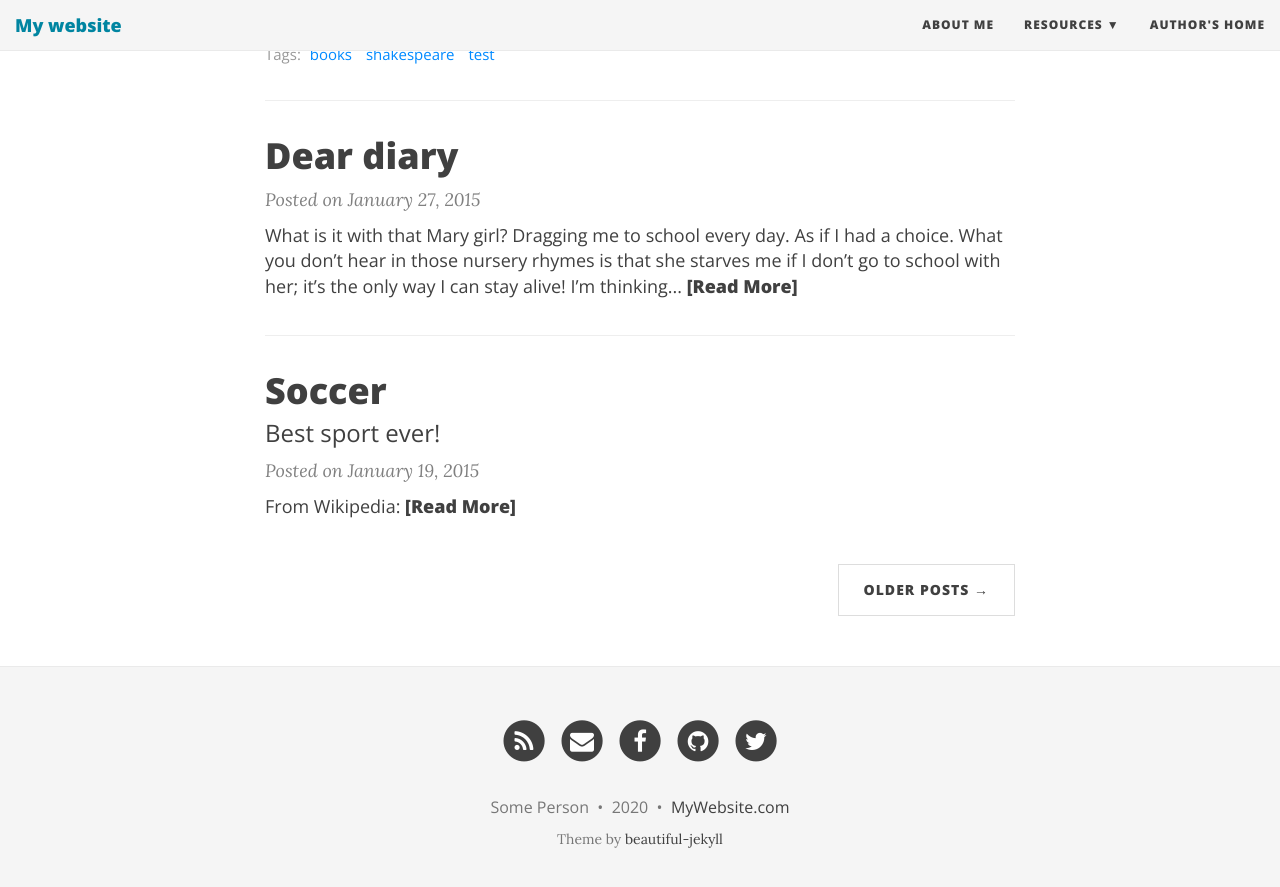
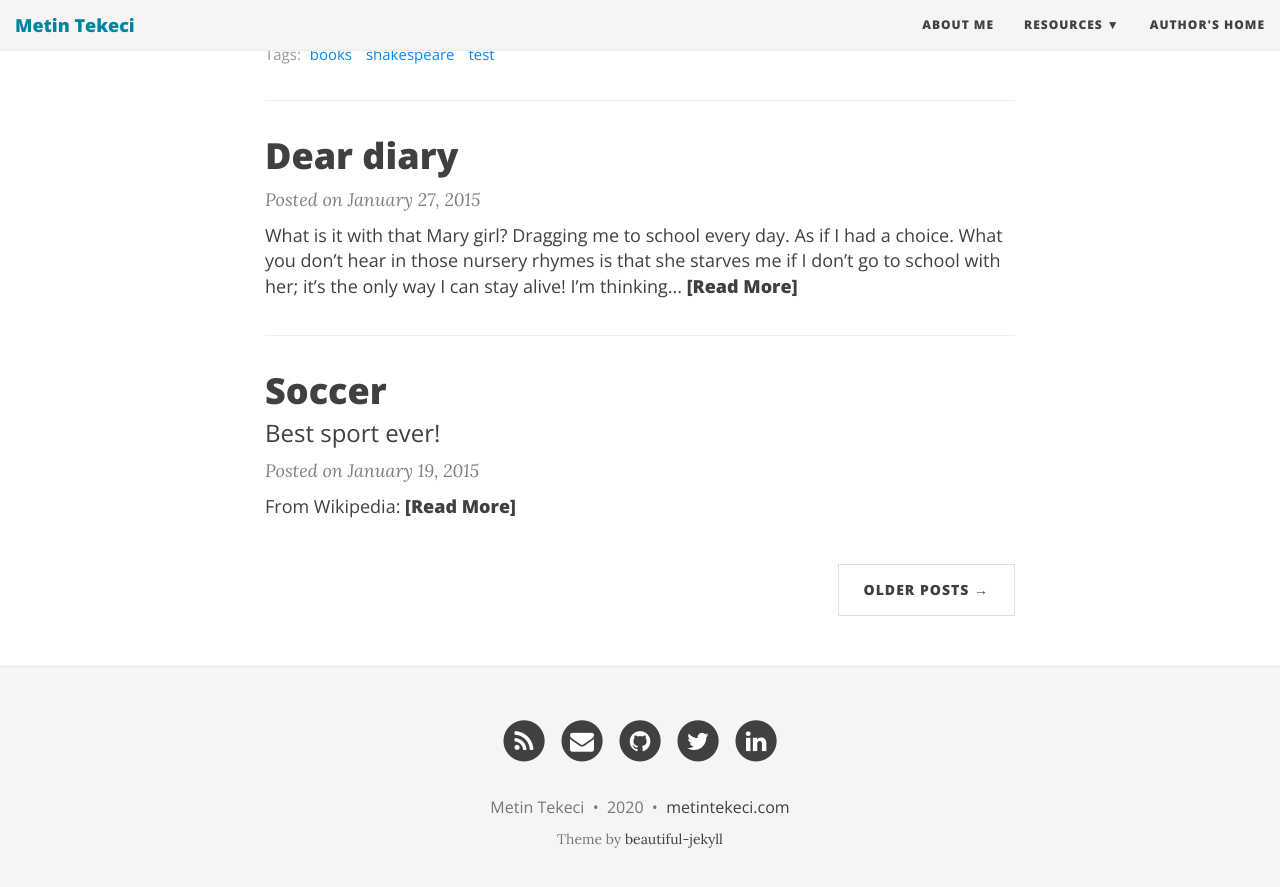
Before and after one commit to metintekeci/metintekeci.github.io, a Jekyll site: the page built from index.html, in a window 1280 px wide and 900 px high, scrolled down 1134 px. Shown: the top 887 px of the window. Built offline with Jekyll 4.4.1, drawn with Linux system fonts in a browser that asks for light colours; nearby versions of some CDN libraries; the list of posts is cut into pages by our own code.

Commit message:
edit config parameters

```diff
--- a/_config.yml
+++ b/_config.yml
@@ -1,10 +1,10 @@
 # --- General options --- #
 
 # Name of website
-title: My website
+title: Metin Tekeci
 
 # Short description of your site
-description: A virtual proof that I'm awesome
+description: Getting out of the box  finance professional |
 
 # --- Local development options ---
 # If your website is hosted locally rather than on GitHub, then you need to uncomment the next two parameters to set the url and baseurl
@@ -60,7 +60,7 @@ footer-link-col: "#404040"
 # Change all these values or delete the ones you don't want.
 # Important: you must keep the "name" parameter, everything else you can remove
 author:
-  name: Some Person
+  name: Metin Tekeci
 
 # Select your active Social Network Links.
 # Uncomment the links you want to show in the footer and add your information to each link.
@@ -68,12 +68,12 @@ author:
 # If you want to add a new link that isn't here, you'll need to also edit the file _data/SocialNetworks.yml
 social-network-links:
   rss: true
-  email: "someone@example.com"
-  facebook: deanattali
-  github: daattali
-  twitter: daattali
+  email: "tekeci@gmail.com"
+  #facebook: deanattali
+  github: metintekeci
+  twitter: metintekeci
 #  reddit: yourname
-#  linkedin: daattali
+  linkedin: metintekeci
 #  xing: yourname
 #  stackoverflow: "3943160/daattali"
 #  snapchat: deanat78
@@ -88,12 +88,12 @@ social-network-links:
 # Select which share links to show in posts
 share-links-active:
   twitter: true
-  facebook: true
+  facebook: false # previous true -- 20200212
   linkedin: true
 
 # How to display the link to the website in the footer
 # Remove this if you don't want a link in the footer
-url-pretty: "MyWebsite.com"  # eg. "deanattali.com/beautiful-jekyll"
+url-pretty: "metintekeci.com"  # eg. "deanattali.com/beautiful-jekyll"
 
 # --- Web Statistics Section --- #
 
@@ -101,7 +101,7 @@ url-pretty: "MyWebsite.com"  # eg. "deanattali.com/beautiful-jekyll"
 #gtag: ""
 
 # Fill in your Google Analytics ID to track your website using GA
-#google_analytics: ""
+google_analytics: UA-107423071-2 # Google Analytics id - tekeci@gmail.com
 
 # Google Tag Manager ID
 #gtm: ""
@@ -156,7 +156,7 @@ date_format: "%B %-d, %Y"
 # --- Don't need to touch anything below here (but you can if you want) --- #
 
 # Output options (more information on Jekyll's site)
-timezone: "America/Vancouver"
+timezone: "Europe/Istanbul" #"America/Vancouver"
 markdown: kramdown
 highlighter: rouge
 permalink: /:year-:month-:day-:title/
@@ -173,7 +173,7 @@ defaults:
       type: "posts"
     values:
       layout: "post"
-      comments: true  # add comments to all blog posts
+      comments: false # true  # add comments to all blog posts
       social-share: true # add social media sharing buttons to all blog posts
   -
     scope:
```
